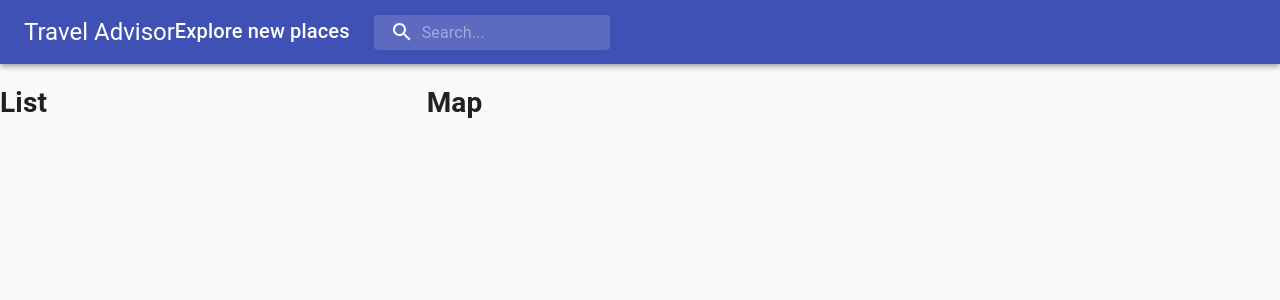
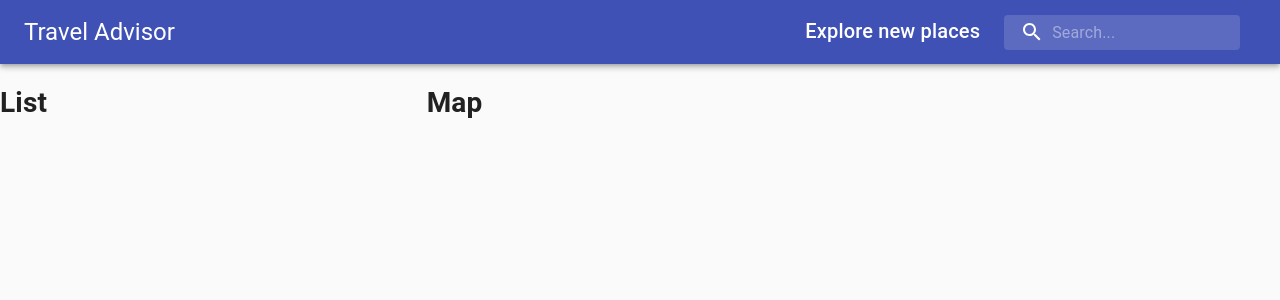
Before and after one commit to JonYu87/api-practice, a React (Create React App) app: page / in a window 1280 px wide. Shown: the top 300 px of the page. Built offline with nearby package versions, Linux system fonts and the light colour scheme.

Commit message:
Fix toolbar spacing

```diff
--- a/src/components/Header/Header.jsx
+++ b/src/components/Header/Header.jsx
@@ -9,7 +9,7 @@ const Header = () => {
   const classes = useStyles();
   return (
     <AppBar position="static">
-      <Toolbar className={mergeClasses.toolbar}>
+      <Toolbar className={classes.toolbar}>
         <Typography variant="h5" className={classes.title}>
           Travel Advisor
         </Typography>
```
